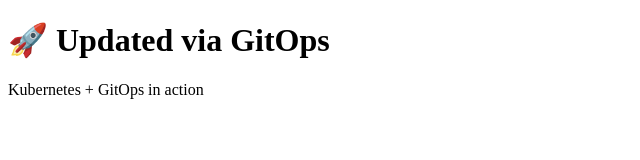
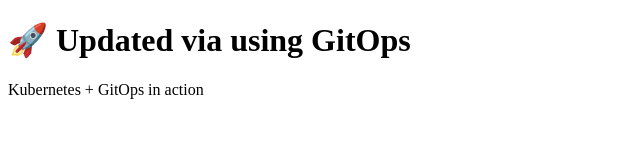
Before and after one commit to lulzimv/mini-hr-system, a plain HTML site: page k8s/html/index.html in a window 1280 px wide. Shown: the whole page, without its empty margins (0-640 px from the left). Drawn offline with Linux system fonts and the light colour scheme.

Commit message:
Update index.html

```diff
--- a/k8s/html/index.html
+++ b/k8s/html/index.html
@@ -1,11 +1,10 @@
-
 <!DOCTYPE html>
 <html>
 <head>
   <title>Lulzim DevOps Lab</title>
 </head>
 <body>
-  <h1>🚀 Updated via GitOps</h1>
+  <h1>🚀 Updated via using GitOps</h1>
   <p>Kubernetes + GitOps in action</p>
 </body>
 </html>
```
